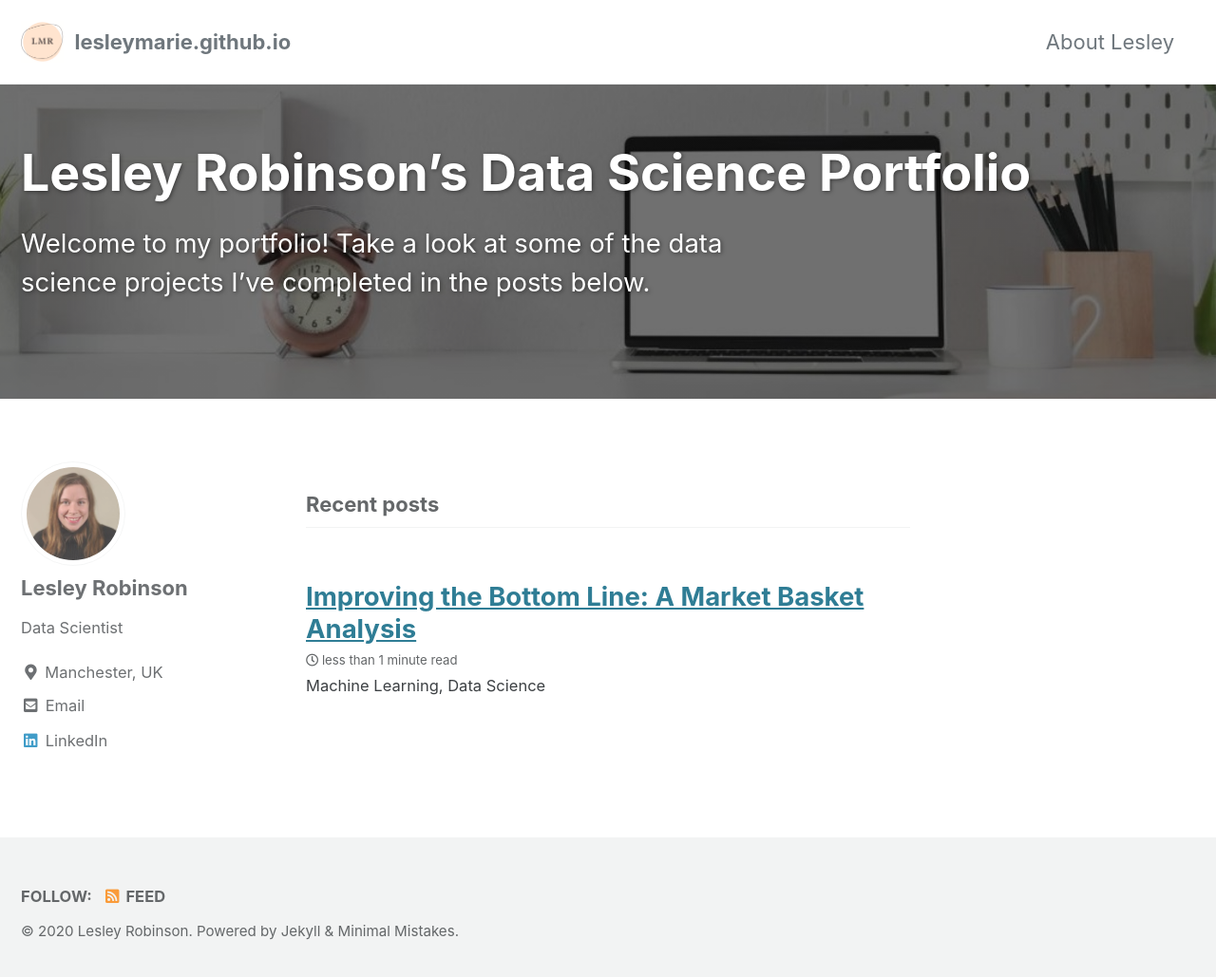
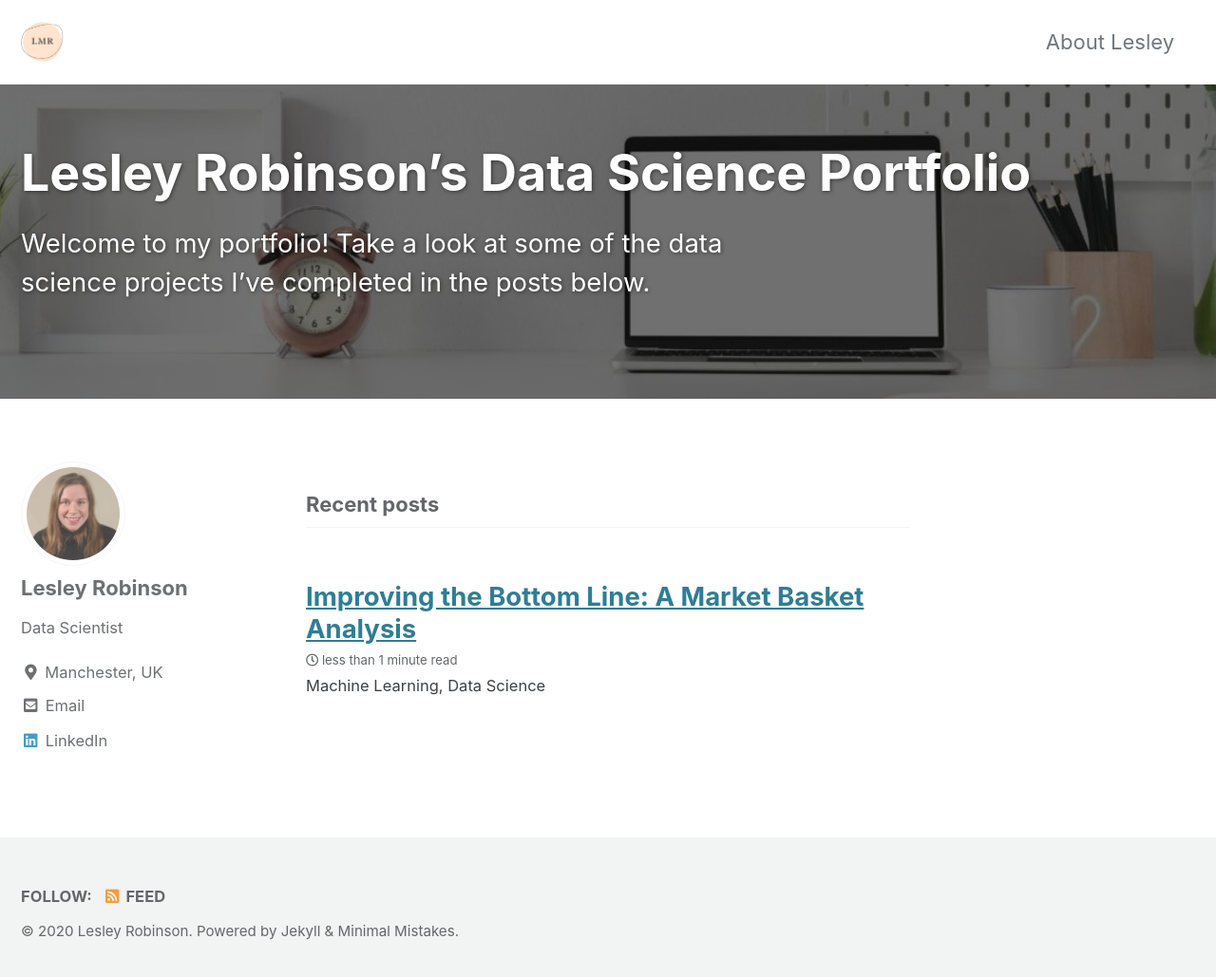
Before and after one commit to lesleymarie/lesleymarie.github.io, a Jekyll site: the page built from index.html, in a window 1280 px wide and 1037 px high. Shown: the top 1029 px of the window at 95% size. Built offline with Jekyll 4.4.1, drawn with Linux system fonts in a browser that asks for light colours; cached includes are drawn as plain includes; the list of posts is cut into pages by our own code; some of the changed lines change nothing that is shown.

Commit message:
changes to header

```diff
--- a/_config.yml
+++ b/_config.yml
@@ -16,7 +16,7 @@ minimal_mistakes_skin    : "default" # "air", "aqua", "contrast", "dark", "dirt"
 
 # Site Settings
 locale                   : "en-US"
-title                    : # "Lesley Robinson"
+title                    : ""
 title_separator          : # "-"
 subtitle                 : # site tagline that appears below site title in masthead
 name                     : "Lesley Robinson"
```
